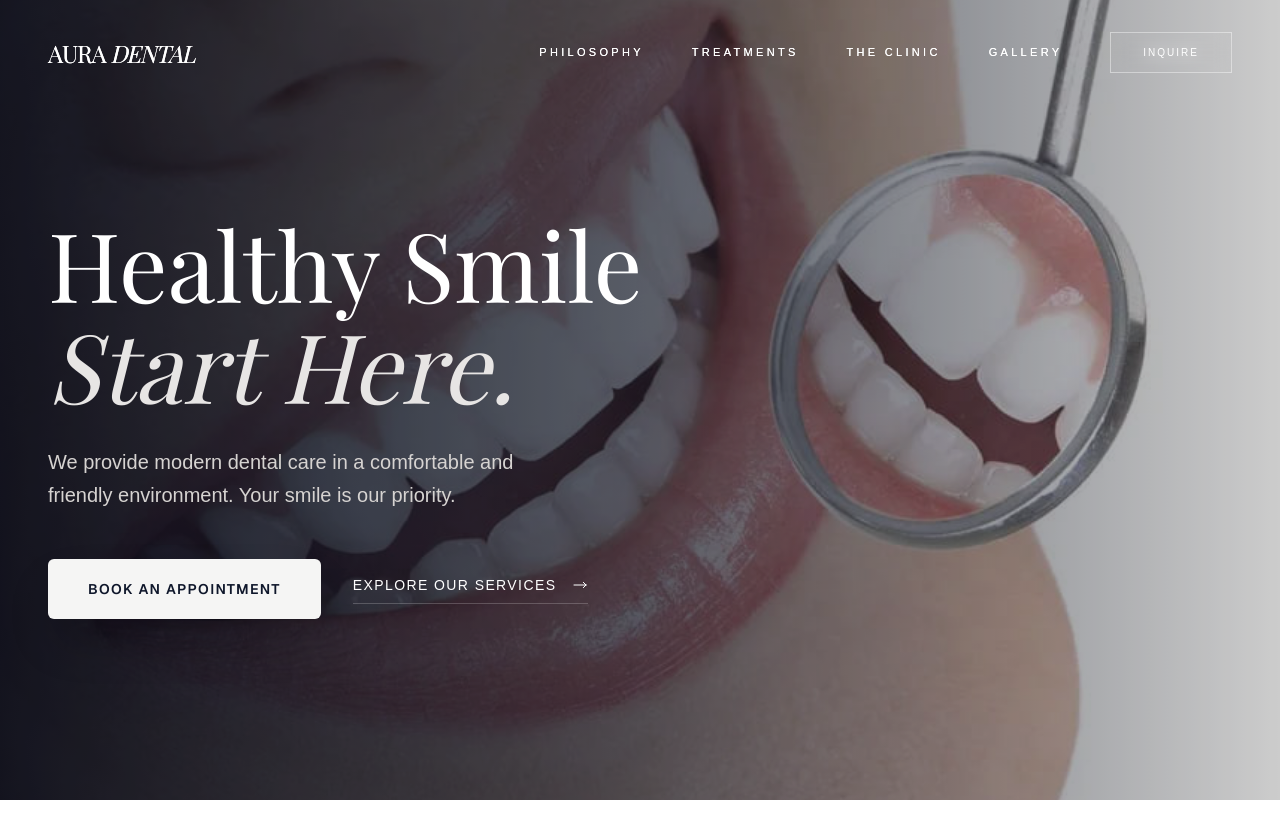
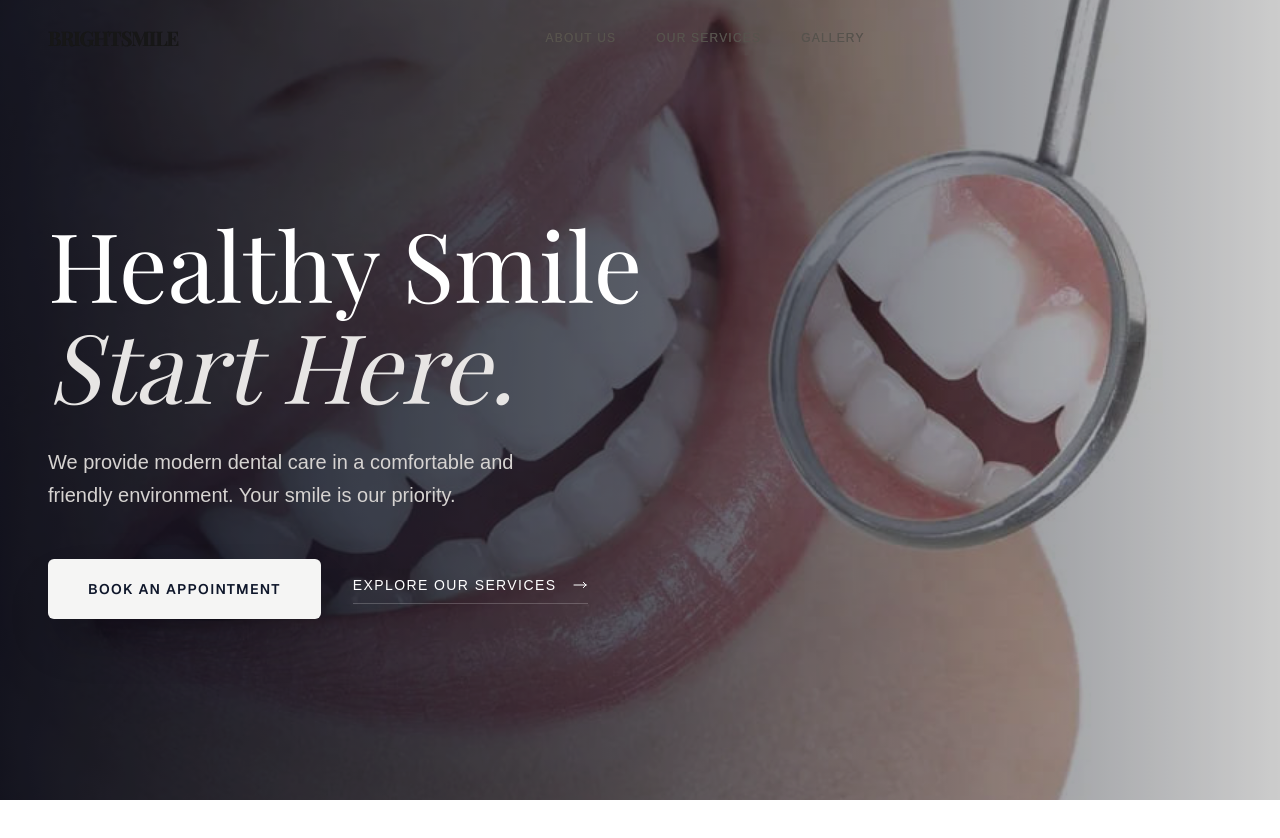
Before and after one commit to SahilPaul77/demo3, a Next.js app: page / in a window 1280 px wide. Shown: the top 838 px of the page. Built offline with nearby package versions, Linux system fonts and the light colour scheme; a web font is replaced by a local one.

Commit message:
updated navbar

```diff
--- a/app/navbar/page.jsx
+++ b/app/navbar/page.jsx
@@ -1,106 +1,114 @@
-"use client";
+'use client'
 
-import React, { useState, useEffect } from 'react';
-import Link from 'next/link';
+import React, { useState, useEffect } from "react";
+import { Menu, X } from "lucide-react";
+import Link from "next/link";
 
 const Navbar = () => {
-  const [isOpen, setIsOpen] = useState(false);
+  const [isMenuOpen, setIsMenuOpen] = useState(false);
   const [scrolled, setScrolled] = useState(false);
 
-  // Handle scroll effect for background change
+  // 👇 Detect scroll
   useEffect(() => {
     const handleScroll = () => {
       setScrolled(window.scrollY > 50);
     };
-    window.addEventListener('scroll', handleScroll);
-    return () => window.removeEventListener('scroll', handleScroll);
+
+    window.addEventListener("scroll", handleScroll);
+    return () => window.removeEventListener("scroll", handleScroll);
   }, []);
 
-  const navLinks = [
-    { name: 'Philosophy', href: '#philosophy' },
-    { name: 'Treatments', href: '#services' },
-    { name: 'The Clinic', href: '#clinic' },
-    { name: 'Gallery', href: '#gallery' },
-  ];
-
   return (
+    <>
+      {/* --- NAVIGATION --- */}
       <nav
-      className={`fixed top-0 w-full z-50 transition-all duration-500 border-b ${
+        className={`fixed top-0 w-full z-50 flex justify-between items-center px-6 md:px-12 transition-all duration-500 ${
           scrolled
-        ? 'bg-white/80 backdrop-blur-md border-stone-200 py-4 shadow-sm'
-        : 'bg-transparent border-transparent py-8'
+            ? "py-5 md:py-6 backdrop-blur-md bg-white/70 border-b border-stone-100"
+            : "py-5 md:py-6 bg-transparent border-transparent"
         }`}
       >
-      <div className="container mx-auto px-6 md:px-12 flex justify-between items-center">
-
-        {/* Logo / Brand Name */}
-        <Link href="/" className="group flex flex-col">
-          <span className={`font-serif text-2xl tracking-tighter transition-colors duration-500 ${scrolled ? 'text-slate-950' : 'text-white'}`}>
-            AURA <span className="font-light italic">DENTAL</span>
-          </span>
-
+        {/* Logo */}
+        <Link
+          href="/"
+          className="text-lg md:text-xl font-serif tracking-tighter uppercase font-bold"
+        >
+          brightsmile
         </Link>
 
-        {/* Desktop Navigation */}
-        <div className="hidden lg:flex items-center gap-12">
-          {navLinks.map((link) => (
-            <Link
-              key={link.name}
-              href={link.href}
-              className={`text-[11px] uppercase tracking-[0.3em] font-medium hover:opacity-50 transition-all duration-300 ${
-                scrolled ? 'text-slate-900' : 'text-white'
-              }`}
-            >
-              {link.name}
+        {/* Desktop Menu */}
+        <div className="hidden lg:flex gap-10 text-[12px] uppercase tracking-[0.1em] font-medium text-stone-600">
+          <Link href="/aboutUs" className="hover:text-stone-900 transition-colors">
+            About us
           </Link>
-          ))}
-
-          <Link
-            href="/contact"
-            className={`px-8 py-3 text-[10px] uppercase tracking-[0.2em] transition-all duration-500 ${
-              scrolled
-              ? 'bg-slate-950 text-white hover:bg-stone-800'
-              : 'border border-white/30 text-white backdrop-blur-sm hover:bg-white hover:text-slate-950'
-            }`}
-          >
-            Inquire
+          <Link href="/services" className="hover:text-stone-900 transition-colors">
+            our Services
+          </Link>
+          <Link href="/gallery" className="hover:text-stone-900 transition-colors">
+            Gallery
           </Link>
         </div>
 
         {/* Mobile Toggle */}
+        <div className="flex items-center gap-4">
           <button
-          className="lg:hidden flex flex-col gap-1.5 focus:outline-none"
-          onClick={() => setIsOpen(!isOpen)}
+            className="lg:hidden p-2"
+            onClick={() => setIsMenuOpen(!isMenuOpen)}
           >
-          <span className={`h-[1px] w-6 transition-all ${scrolled || isOpen ? 'bg-slate-950' : 'bg-white'} ${isOpen ? 'rotate-45 translate-y-2' : ''}`}></span>
-          <span className={`h-[1px] w-6 transition-all ${scrolled || isOpen ? 'bg-slate-950' : 'bg-white'} ${isOpen ? 'opacity-0' : ''}`}></span>
-          <span className={`h-[1px] w-6 transition-all ${scrolled || isOpen ? 'bg-slate-950' : 'bg-white'} ${isOpen ? '-rotate-45 -translate-y-2' : ''}`}></span>
+            {isMenuOpen ? <X size={24} /> : <Menu size={24} />}
           </button>
         </div>
+      </nav>
 
-      {/* Mobile Menu Overlay */}
-      <div className={`fixed inset-0 bg-stone-50 transition-all duration-700 flex flex-col justify-center items-center gap-10 lg:hidden ${
-        isOpen ? 'opacity-100 visible translate-y-0' : 'opacity-0 invisible -translate-y-full'
-      }`}>
-        {navLinks.map((link) => (
+      {/* --- Mobile Fullscreen Menu --- */}
+      <div
+        className={`fixed inset-0 bg-[#FDFDFB] z-40 flex flex-col transition-all duration-700 ease-in-out lg:hidden ${
+          isMenuOpen
+            ? "opacity-100 visibility-visible"
+            : "opacity-0 visibility-hidden pointer-events-none"
+        }`}
+      >
+        <div className="relative flex flex-col items-start justify-center h-full px-12 gap-y-10">
+          <p className="text-[10px] uppercase tracking-[0.5em] text-stone-400">
+            menu
+          </p>
+
+          <nav className="flex flex-col gap-8">
+            {[
+              { name: "About Us", to: "/aboutUs" },
+              { name: "Services", to: "/services" },
+              { name: "Gallery", to: "/gallery" },
+              { name: "Location", to: "/googlemap" },
+            ].map((item, index) => (
               <Link
-            key={link.name}
-            href={link.href}
-            onClick={() => setIsOpen(false)}
-            className="text-3xl font-serif text-slate-950 hover:italic transition-all"
+                key={item.name}
+                href={item.to}
+                onClick={() => setIsMenuOpen(false)}
+                className={`group flex items-baseline gap-4 transition-all duration-700 ${
+                  isMenuOpen
+                    ? "translate-x-0 opacity-100"
+                    : "-translate-x-10 opacity-0"
+                }`}
+                style={{ transitionDelay: `${index * 100}ms` }}
               >
-            {link.name}
+                <span className="text-stone-400 text-xs font-light font-serif">
+                  0{index + 1}
+                </span>
+                <span className="text-3xl font-serif text-stone-900 group-hover:italic group-hover:translate-x-2 transition-all">
+                  {item.name}
+                </span>
               </Link>
             ))}
-        <Link
-          href="/contact"
-          onClick={() => setIsOpen(false)}
-          className="mt-4 px-12 py-4 border border-slate-950 text-slate-950 uppercase tracking-widest text-xs"
-        >
-          Book Consultation
-        </Link>
+          </nav>
+
+          <div
+            className={`mt-12 pt-8 border-t border-stone-300 w-full transition-all duration-1000 delay-500 ${
+              isMenuOpen ? "opacity-100" : "opacity-0"
+            }`}
+          />
         </div>
-    </nav>
+      </div>
+    </>
   );
 };
 
```
Lines whose indentation alone changed are shown as unchanged.
